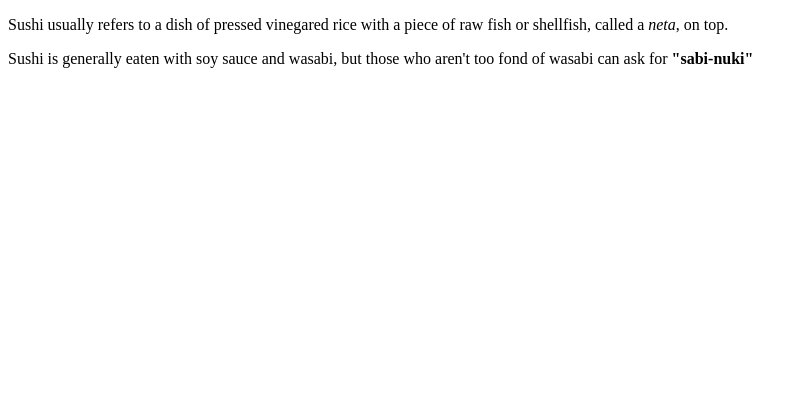
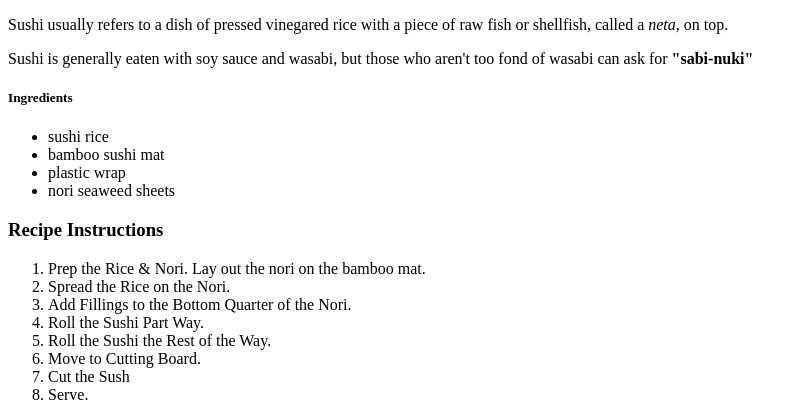
Before and after one commit to Skishx/odin-recipes, a plain HTML site: page recipes/sushi.html in a window 1280 px wide. Shown: the part 410-830 px from the top of the page, without its empty margins (0-807 px from the left). Before the commit the page ends 800 px from the top, so only its background shows below. Drawn offline with Linux system fonts and the light colour scheme.

Commit message:
the lists are done

```diff
--- a/recipes/sushi.html
+++ b/recipes/sushi.html
@@ -11,6 +11,27 @@
         <p>Sushi usually refers to a dish of pressed vinegared rice with a piece of raw fish or shellfish, called a <em>neta</em>, on top.</p>
         <p>Sushi is generally eaten with soy sauce and wasabi, but those who aren't too fond of wasabi can ask for <strong>"sabi-nuki"</strong></p>
 
+        <h5>Ingredients</h5>
+        <ul>
+            <li>sushi rice</li>
+            <li>bamboo sushi mat</li>
+            <li>plastic wrap</li>
+            <li>nori seaweed sheets</li>
+
+        </ul>
+        <h3>Recipe Instructions</h3>
+        <ol>
+            <li>Prep the Rice & Nori. Lay out the nori on the bamboo mat.</li>
+            <li>Spread the Rice on the Nori.</li>
+            <li>Add Fillings to the Bottom Quarter of the Nori.</li>
+            <li>Roll the Sushi Part Way.</li>
+            <li>Roll the Sushi the Rest of the Way.</li>
+            <li>Move to Cutting Board.</li>
+            <li>Cut the Sush</li>
+            <li>Serve.</li>
+        </ol>
+
+
     </body>
 
 
```
